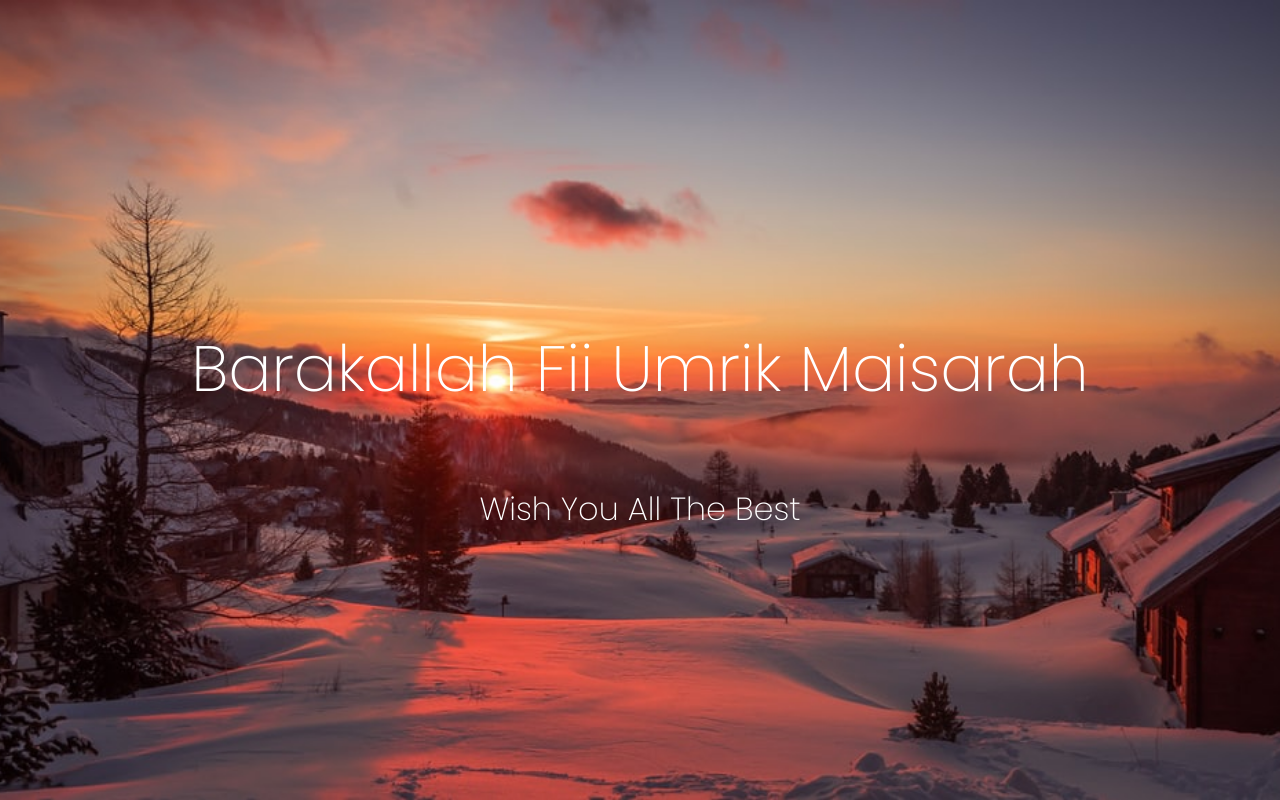
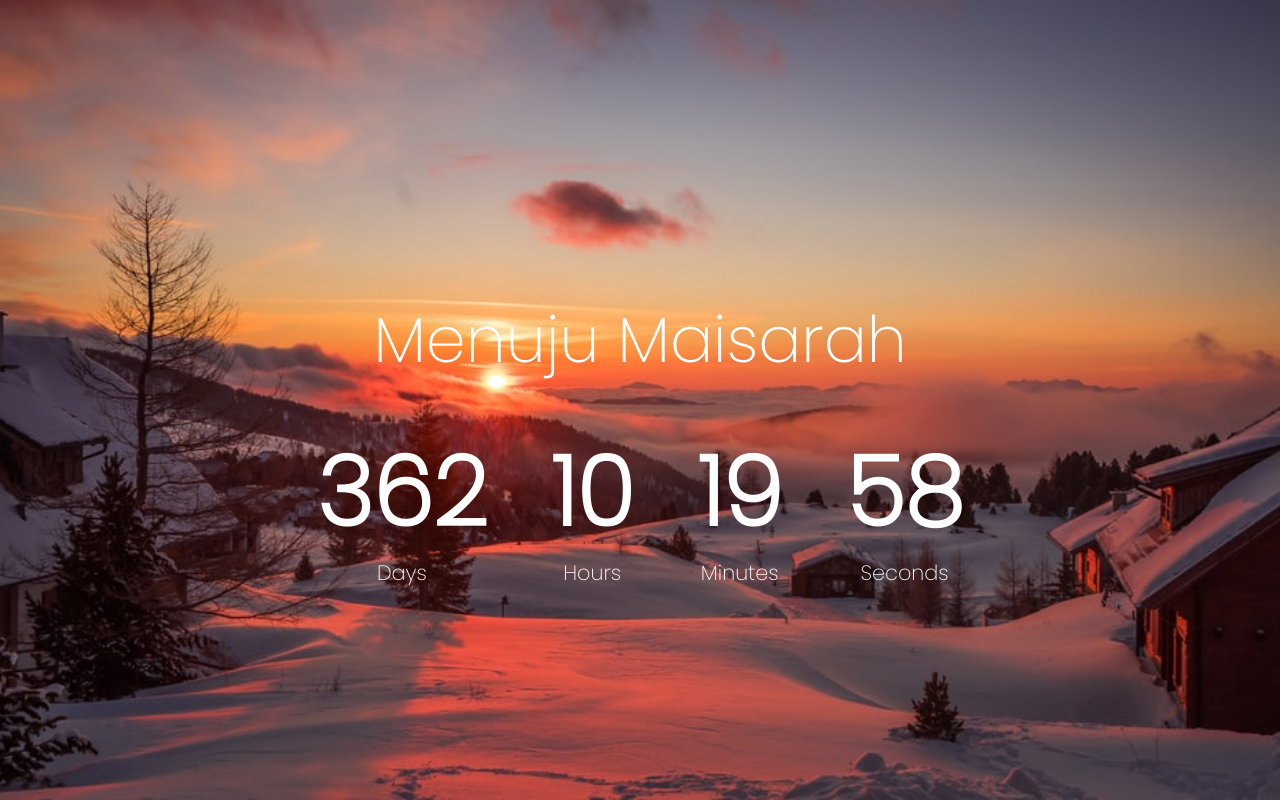
Before and after one commit to furqana11/webtest, a plain HTML site: page index.html in a window 1280 px wide. Drawn offline with Linux system fonts and the light colour scheme.

Commit message:
fix date

```diff
--- a/index.html
+++ b/index.html
@@ -9,10 +9,8 @@
         <script src="script.js" defer></script>
     </head>
     <body>
-        <h1>Barakallah Fii Umrik Maisarah</h1>
-        <h2>Wish You All The Best</h2>
-
-        <!-- <div class="countdown">
+        <h1>Menuju Maisarah</h1>
+        <div class="countdown">
             <div class="hitmun days-c">
                 <p class="bigtext" id="days">0</p>
                 <span>Days</span>
@@ -29,6 +27,6 @@
                 <p class="bigtext" id="seconds">0</p>
                 <span>Seconds</span>
             </div>
-        </div> -->
+        </div>
     </body>
 </html>
--- a/script.js
+++ b/script.js
@@ -6,7 +6,7 @@ const minsEl = document.getElementById('mins');
 const secondsEl = document.getElementById('seconds');
 
 
-const ultah = '3 Oct 2022'
+const ultah = '3 Oct 2023'
 
 function countdown(){
     const ultahDate = new Date(ultah);
```
